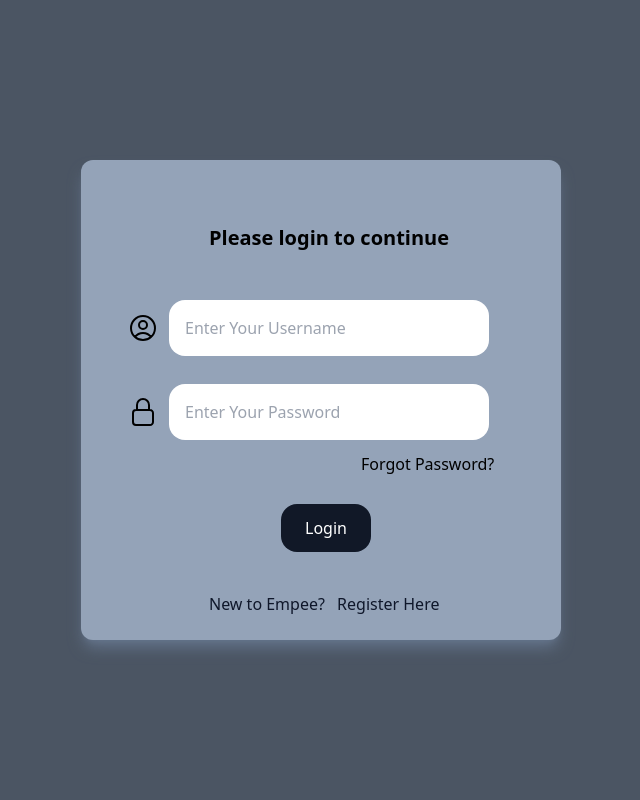
After one commit to sa9arr/Ampee, a Django app: template det/templates/signin.html in a window 1280 px wide. The commit adds this page. Shown: the whole page, without its empty margins (319-959 px from the left). Run offline with Django 4.2, Linux system fonts and the light colour scheme; the template is opened without the code that fills it, so the values that code supplies are empty; some libraries are stand-ins or nearby versions.

Commit message:
second commit

```diff
--- a/det/templates/addandshow.html
+++ /dev/null
@@ -1,4 +0,0 @@
-<!-- {%extends 'det/reg.html' %}
-{%block content%}
-<h4> Add New Employee</h4>
-{%endblock content%} -->
--- /dev/null
+++ b/det/templates/signin.html
@@ -0,0 +1,82 @@
+<!DOCTYPE html>
+{% load static %}
+<html lang="en">
+<head>
+    <meta charset="UTF-8">
+    <meta http-equiv="X-UA-Compatible" content="IE=edge">
+    <meta name="viewport" content="width=device-width, initial-scale=1.0">
+    <title>Document</title>
+
+    <script src="https://cdn.tailwindcss.com"></script>
+
+
+
+</head>
+<body>
+
+
+
+        <div class="flex flex-row w-screen h-screen justify-around " >
+
+            <div class="w-full bg-gray-600 flex justify-center items-center">
+
+
+             <div class=" w-[30rem] h-[30rem] rounded-xl bg-slate-400 shadow-lg shadow-slate-500 ">
+              <div id="error" class="ml-[14rem]">
+                {% if messages %}
+                <ul class="text-red font-semibold">
+                    {% for message in messages %}
+                    <li{% if message.tags %} class="{{ message.tags }}"{% endif %}>{{ message }}</li>
+                    {% endfor %}
+                </ul>
+                {% endif %}
+                </div>
+              <div class="ml-[8rem] mt-16 mb-6 text-xl font-bold">
+                Please login to continue
+              </div>
+
+                <form action="" method="post" autocomplete="off" class="p-6 flex flex-col gap-3">
+                    {% csrf_token %}
+                    <div class="relative">
+
+                      <svg class="absolute w-9 h-8 top-3 left-5" xmlns="http://www.w3.org/2000/svg" fill="none" viewBox="0 0 24 24" stroke-width="1.5" stroke="currentColor" class="w-6 h-6">
+                        <path stroke-linecap="round" stroke-linejoin="round" d="M17.982 18.725A7.488 7.488 0 0012 15.75a7.488 7.488 0 00-5.982 2.975m11.963 0a9 9 0 10-11.963 0m11.963 0A8.966 8.966 0 0112 21a8.966 8.966 0 01-5.982-2.275M15 9.75a3 3 0 11-6 0 3 3 0 016 0z" />
+                      </svg>
+
+                        <input name="username" autocomplete="off" type="text" class="w-[20rem] ml-16 placeholder-gray-400 placeholder-flex items-center rounded-2xl text-slate-600 p-4" placeholder="Enter Your Username">
+
+
+                    </div>
+                    <div class="relative">
+                      <svg class="absolute w-9 h-8 top-7 left-5" xmlns="http://www.w3.org/2000/svg" fill="none" viewBox="0 0 24 24" stroke-width="1.5" stroke="currentColor" class="w-6 h-6">
+                        <path stroke-linecap="round" stroke-linejoin="round" d="M16.5 10.5V6.75a4.5 4.5 0 10-9 0v3.75m-.75 11.25h10.5a2.25 2.25 0 002.25-2.25v-6.75a2.25 2.25 0 00-2.25-2.25H6.75a2.25 2.25 0 00-2.25 2.25v6.75a2.25 2.25 0 002.25 2.25z" />
+                      </svg>
+
+                        <input type="password" autocomplete="off" name="password" class="mt-4 w-[20rem] ml-16 placeholder-gray-400 rounded-2xl text-slate-600 p-4" placeholder="Enter Your Password">
+                    </div>
+
+                    <div>
+                      <a href="#" class=" ml-[16rem]">Forgot Password?</a>
+                    </div>
+
+                    <div>
+                        <input type="submit" class=" mt-4 bg-gray-900 rounded-2xl text-white ml-[11rem]  px-6 py-3 hover:bg-gray-700" value="Login">
+                    </div>
+                  </form>
+                    <div>
+                      <p class="text-slate-900 mt-4 ml-[8rem]"> New to Empee? <a href="{% url 'signup' %}" class="ml-2 hover:text-slate-800 hover:underline"> Register Here </a> </p>
+                    </div>
+
+
+
+
+
+             </div>
+            </div>
+
+         </div>
+
+
+
+</body>
+</html>
```
Also changed, not shown: det/templates/reg.html (+12 -8 lines), det/templates/signup.html (added, +64 -0 lines), db.sqlite3, media/profile/download_cdUNZT0.jpeg (added).
